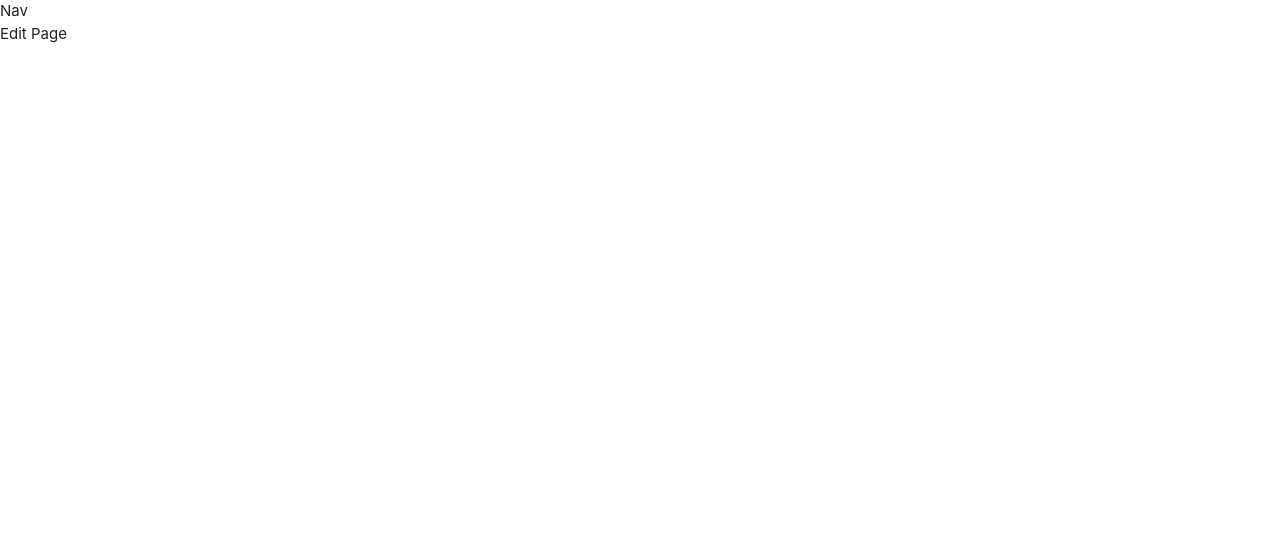
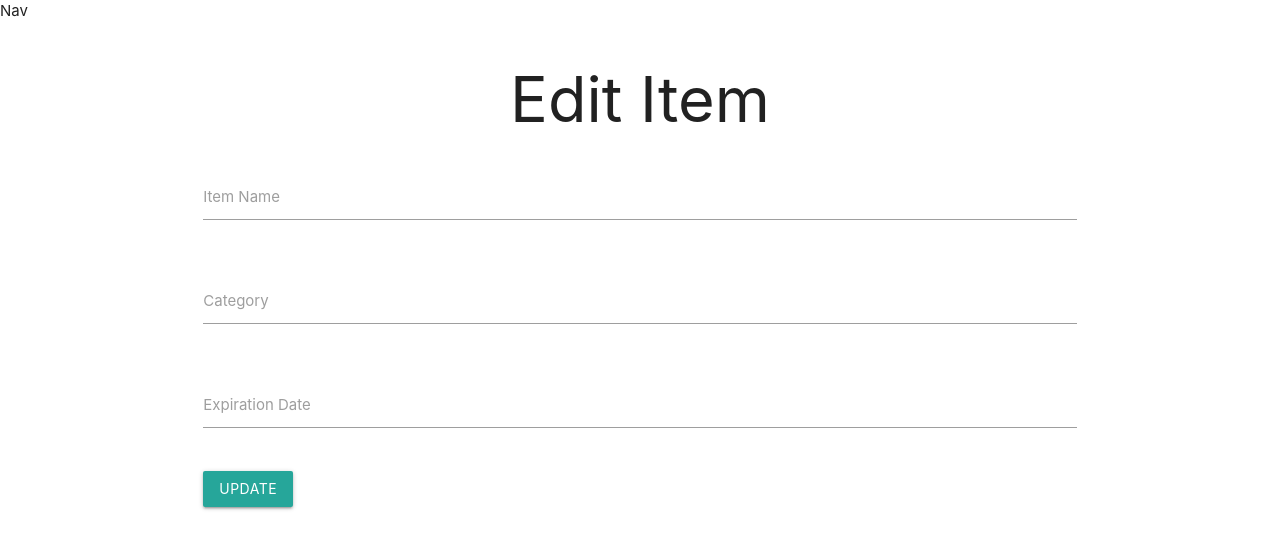
Before and after one commit to ahnlok/prevent-food-waste-tracker, a React (Create React App) app in the folder client/: page /main/1/edit in a window 1280 px wide. Shown: the top 548 px of the page. Built offline with nearby package versions, Linux system fonts and the light colour scheme; no server answers.

Commit message:
Add Edit page

```diff
--- a/client/src/containers/Add/Add.jsx
+++ b/client/src/containers/Add/Add.jsx
@@ -21,6 +21,7 @@ const Add = () => {
 
     return (
         <div className="container">
+            <h1 className="center">Add New Item</h1>
             <div className="row">
                 <ItemForm
                     handleFormSubmit={handleFormSubmit}
--- a/client/src/containers/Edit/Edit.jsx
+++ b/client/src/containers/Edit/Edit.jsx
@@ -1,11 +1,36 @@
-import React from 'react'
+import React from "react";
+import axios from "axios";
+import { useHistory, useParams } from "react-router-dom";
+import ItemForm from "../../components/FoodForm/FoodForm";
 
 const Edit = () => {
+    const history = useHistory();
+    const { id } = useParams();
+
+    const handleFormSubmit = (e, formObject) => {
+        e.preventDefault();
+        axios
+            .put(`/api/main/${id}`, formObject)
+            .then((response) => {
+                console.log(response.data);
+                history.push(`/main/${response.data._id}`);
+            })
+            .catch((err) => {
+                console.log(err);
+            });
+    };
+
     return (
-        <div>
-            Edit Page
+        <div className="container">
+            <h1 className="center">Edit Item</h1>
+            <div className="row">
+                <ItemForm
+                    handleFormSubmit={handleFormSubmit}
+                    buttonText="Update"
+                />
+            </div>
         </div>
     )
 }
 
-export default Edit
+export default Edit;
```
